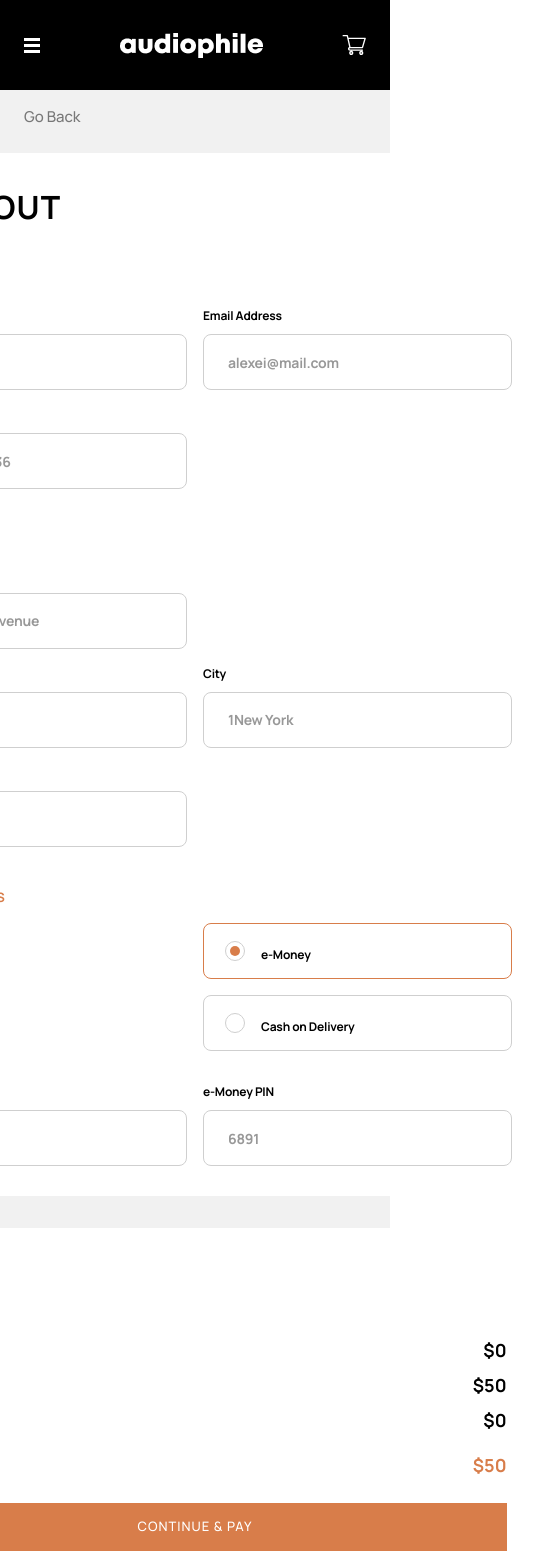
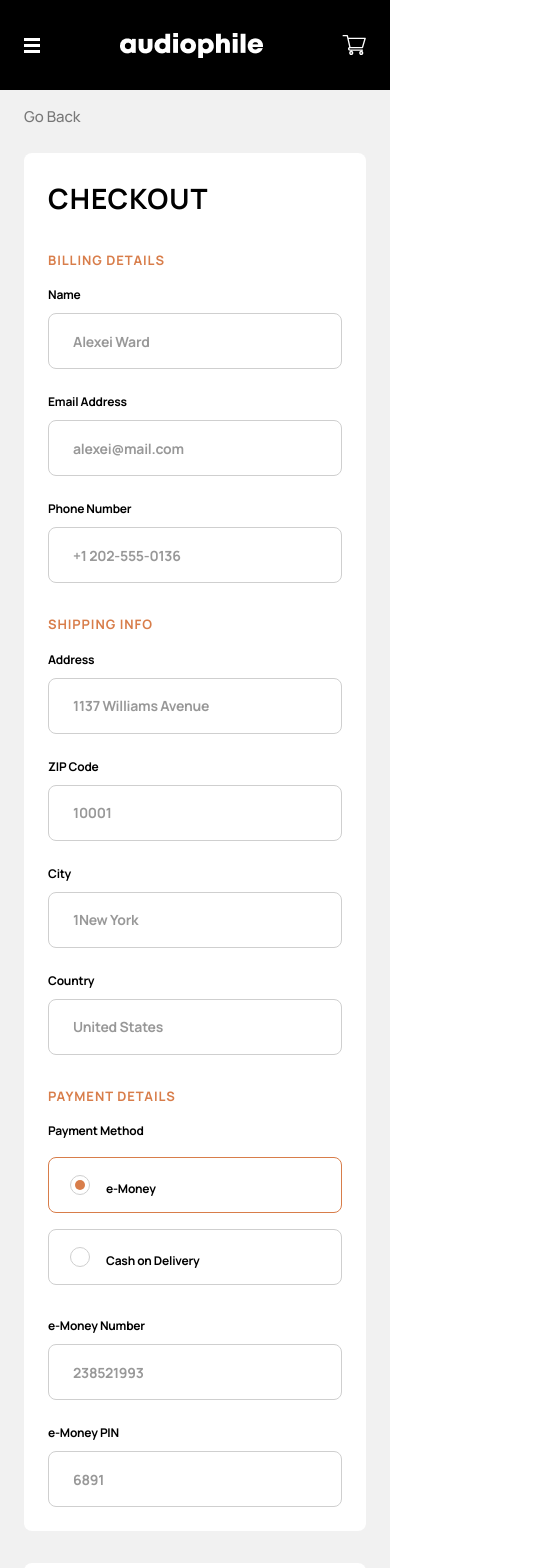
Before and after one commit to Shaimaa01/Audiophile-e-commerce-website, a React (Vite) app: page /check-out in a window 390 px wide. Shown: the top 1568 px of the page, 540 px wide, since content can reach past the window. Built offline with nearby package versions, Linux system fonts and the light colour scheme.

Commit message:
responsive mobile

```diff
--- a/src/components/OrderSummry.jsx
+++ b/src/components/OrderSummry.jsx
@@ -8,7 +8,7 @@ function OrderSummry({
   grandTotal,
 }) {
   return (
-    <div className="xl:w-[350px] max-xl:w-[689px] h-fit py-[32px] px-[33px]  bg-white rounded-[8px] ">
+    <div className="xl:w-[350px] max-xl:w-[689px] max-md:w-full h-fit py-[32px] px-[33px] max-sm:px-[24px]  bg-white rounded-[8px] ">
       <h2 className="text-black uppercase font-bold text-[18px] tracking-[1.29px] ">
         summary
       </h2>
--- a/src/pages/CheckOutPage.jsx
+++ b/src/pages/CheckOutPage.jsx
@@ -125,19 +125,19 @@ function CheckOutPage({ cartItems }) {
             console.log("Form values:", values);
             return (
               <Form noValidate onSubmit={handleSubmit}>
-                <div className="flex justify-between xl:px-[160px] max-xl:px-[39px] xl:pb-[160px] max-xl:pb-[116px] max-xl:flex-col max-xl:items-center max-xl:gap-[32px]">
+                <div className="flex justify-between xl:px-[160px] max-xl:px-[39px] max-sm:px-[24px] xl:pb-[160px] max-xl:pb-[116px] max-md:pb-[97px] max-xl:flex-col max-xl:items-center max-xl:gap-[32px]">
                   {/* check out form   */}
-                  <div className="xl:w-[730px] max-xl:w-[689px] xl:py-[54px] max-xl:py-[30px] xl:px-[48px] max-xl:px-[27.5px] bg-white rounded-[8px]">
-                    <h2 className="text-black tracking-[1.14px] font-bold text-[32px]">
+                  <div className="xl:w-[730px] max-xl:w-[689px] max-md:w-full xl:py-[54px] max-xl:py-[30px] xl:px-[48px] max-xl:px-[27.5px] max-md:p-[24px] bg-white rounded-[8px]">
+                    <h2 className="text-black tracking-[1.14px] max-sm:tracking-[1px] font-bold text-[32px] max-sm:text-[28px]">
                       CHECKOUT
                     </h2>
                     {/* Billing Details */}
-                    <h3 className="pt-[41px]  uppercase text-burnt-orange font-bold text-[13px] tracking-[0.93px]">
+                    <h3 className="pt-[41px] max-md:pt-[32px]  uppercase text-burnt-orange font-bold text-[13px] tracking-[0.93px]">
                       Billing Details
                     </h3>
-                    <div className="flex justify-between flex-wrap">
+                    <div className="flex justify-between flex-wrap max-md:w-full max-md:gap-[8px]">
                       {/* name */}
-                      <div className="flex flex-col">
+                      <div className="flex flex-col max-md:w-full">
                         <label
                           htmlFor="name"
                           className={` font-bold text-[12px] tracking-[-0.21px] mb-[9px] mt-[16px] ${
@@ -158,7 +158,7 @@ function CheckOutPage({ cartItems }) {
                             errors.name && touched.name
                               ? "border-2 border-red focus:border-red"
                               : "border-silver-gray focus:border-burnt-orange"
-                          } border rounded-[8px] w-[309px] h-[56px] pl-[24px] placeholder:text-black placeholder:opacity-40 placeholder:tracking-[-0.25px] placeholder:font-bold placeholder:text-[14px] font-bold text-[14px] tracking-[-0.25px]`}
+                          } border rounded-[8px] w-[309px] max-md:w-full h-[56px] pl-[24px] placeholder:text-black placeholder:opacity-40 placeholder:tracking-[-0.25px] placeholder:font-bold placeholder:text-[14px] font-bold text-[14px] tracking-[-0.25px]`}
                         />
                         <ErrorMessage
                           name="name"
@@ -167,7 +167,7 @@ function CheckOutPage({ cartItems }) {
                         />
                       </div>
                       {/* email */}
-                      <div className="flex flex-col">
+                      <div className="flex flex-col max-md:w-full">
                         <label
                           htmlFor="email"
                           className={` font-bold text-[12px] tracking-[-0.21px] mb-[9px] mt-[16px] ${
@@ -188,7 +188,7 @@ function CheckOutPage({ cartItems }) {
                             errors.email && touched.email
                               ? "border-2 border-red focus:border-red"
                               : "border-silver-gray focus:border-burnt-orange"
-                          } border rounded-[8px] w-[309px] h-[56px] pl-[24px] placeholder:text-black placeholder:opacity-40 placeholder:tracking-[-0.25px] placeholder:font-bold placeholder:text-[14px] font-bold text-[14px] tracking-[-0.25px]`}
+                          } border rounded-[8px] w-[309px] max-md:w-full h-[56px] pl-[24px] placeholder:text-black placeholder:opacity-40 placeholder:tracking-[-0.25px] placeholder:font-bold placeholder:text-[14px] font-bold text-[14px] tracking-[-0.25px]`}
                         />
                         <ErrorMessage
                           name="email"
@@ -197,7 +197,7 @@ function CheckOutPage({ cartItems }) {
                         />
                       </div>
                       {/* phone */}
-                      <div className="flex flex-col">
+                      <div className="flex flex-col max-md:w-full">
                         <label
                           htmlFor="phone"
                           className={` font-bold text-[12px] tracking-[-0.21px] mb-[9px] mt-[16px] ${
@@ -218,7 +218,7 @@ function CheckOutPage({ cartItems }) {
                             errors.phone && touched.phone
                               ? "border-2 border-red focus:border-red"
                               : "border-silver-gray focus:border-burnt-orange"
-                          } border rounded-[8px] w-[309px] h-[56px] pl-[24px] placeholder:text-black placeholder:opacity-40 placeholder:tracking-[-0.25px] placeholder:font-bold placeholder:text-[14px] font-bold text-[14px] tracking-[-0.25px]`}
+                          } border rounded-[8px] w-[309px] max-md:w-full h-[56px] pl-[24px] placeholder:text-black placeholder:opacity-40 placeholder:tracking-[-0.25px] placeholder:font-bold placeholder:text-[14px] font-bold text-[14px] tracking-[-0.25px]`}
                         />
                         <ErrorMessage
                           name="phone"
@@ -228,10 +228,10 @@ function CheckOutPage({ cartItems }) {
                       </div>
                     </div>
                     {/* shipping info */}
-                    <h3 className="pt-[41px]  uppercase text-burnt-orange font-bold text-[13px] tracking-[0.93px]">
+                    <h3 className="pt-[41px] max-md:pt-[32px]  uppercase text-burnt-orange font-bold text-[13px] tracking-[0.93px]">
                       shipping info
                     </h3>
-                    <div className="flex justify-between flex-wrap">
+                    <div className="flex justify-between flex-wrap max-md:gap-[8px]">
                       {/* address */}
                       <div className="flex flex-col w-full">
                         <label
@@ -254,7 +254,7 @@ function CheckOutPage({ cartItems }) {
                             errors.address && touched.address
                               ? "border-2 border-red focus:border-red"
                               : "border-silver-gray focus:border-burnt-orange"
-                          } border rounded-[8px] w-[309px] h-[56px] pl-[24px] placeholder:text-black placeholder:opacity-40 placeholder:tracking-[-0.25px] placeholder:font-bold placeholder:text-[14px] font-bold text-[14px] tracking-[-0.25px]`}
+                          } border rounded-[8px] w-full h-[56px] pl-[24px] placeholder:text-black placeholder:opacity-40 placeholder:tracking-[-0.25px] placeholder:font-bold placeholder:text-[14px] font-bold text-[14px] tracking-[-0.25px]`}
                         />
                         <ErrorMessage
                           name="address"
@@ -264,7 +264,7 @@ function CheckOutPage({ cartItems }) {
                       </div>
 
                       {/* ZIP Code */}
-                      <div className="flex flex-col ">
+                      <div className="flex flex-col max-md:w-full">
                         <label
                           htmlFor="zip"
                           className={` font-bold text-[12px] tracking-[-0.21px] mb-[9px] mt-[16px] ${
@@ -285,7 +285,7 @@ function CheckOutPage({ cartItems }) {
                             errors.zip && touched.zip
                               ? "border-2 border-red focus:border-red"
                               : "border-silver-gray focus:border-burnt-orange"
-                          } border rounded-[8px] w-[309px] h-[56px] pl-[24px] placeholder:text-black placeholder:opacity-40 placeholder:tracking-[-0.25px] placeholder:font-bold placeholder:text-[14px] font-bold text-[14px] tracking-[-0.25px]`}
+                          } border rounded-[8px] w-[309px] max-md:w-full h-[56px] pl-[24px] placeholder:text-black placeholder:opacity-40 placeholder:tracking-[-0.25px] placeholder:font-bold placeholder:text-[14px] font-bold text-[14px] tracking-[-0.25px]`}
                         />
                         <ErrorMessage
                           name="zip"
@@ -295,7 +295,7 @@ function CheckOutPage({ cartItems }) {
                       </div>
 
                       {/* City */}
-                      <div className="flex flex-col ">
+                      <div className="flex flex-col max-md:w-full">
                         <label
                           htmlFor="city"
                           className={` font-bold text-[12px] tracking-[-0.21px] mb-[9px] mt-[16px] ${
@@ -316,7 +316,7 @@ function CheckOutPage({ cartItems }) {
                             errors.city && touched.city
                               ? "border-2 border-red focus:border-red"
                               : "border-silver-gray focus:border-burnt-orange"
-                          } border rounded-[8px] w-[309px] h-[56px] pl-[24px] placeholder:text-black placeholder:opacity-40 placeholder:tracking-[-0.25px] placeholder:font-bold placeholder:text-[14px] font-bold text-[14px] tracking-[-0.25px]`}
+                          } border rounded-[8px] w-[309px] max-md:w-full h-[56px] pl-[24px] placeholder:text-black placeholder:opacity-40 placeholder:tracking-[-0.25px] placeholder:font-bold placeholder:text-[14px] font-bold text-[14px] tracking-[-0.25px]`}
                         />
                         <ErrorMessage
                           name="city"
@@ -326,7 +326,7 @@ function CheckOutPage({ cartItems }) {
                       </div>
 
                       {/* Country */}
-                      <div className="flex flex-col ">
+                      <div className="flex flex-col max-md:w-full">
                         <label
                           htmlFor="country"
                           className={` font-bold text-[12px] tracking-[-0.21px] mb-[9px] mt-[16px] ${
@@ -347,7 +347,7 @@ function CheckOutPage({ cartItems }) {
                             errors.country && touched.country
                               ? "border-2 border-red focus:border-red"
                               : "border-silver-gray focus:border-burnt-orange"
-                          } border rounded-[8px] w-[309px] h-[56px] pl-[24px] placeholder:text-black placeholder:opacity-40 placeholder:tracking-[-0.25px] placeholder:font-bold placeholder:text-[14px] font-bold text-[14px] tracking-[-0.25px]`}
+                          } border rounded-[8px] w-[309px] max-md:w-full h-[56px] pl-[24px] placeholder:text-black placeholder:opacity-40 placeholder:tracking-[-0.25px] placeholder:font-bold placeholder:text-[14px] font-bold text-[14px] tracking-[-0.25px]`}
                         />
                         <ErrorMessage
                           name="country"
@@ -357,7 +357,7 @@ function CheckOutPage({ cartItems }) {
                       </div>
                     </div>
                     {/* payment details */}
-                    <h3 className="pt-[41px]  uppercase text-burnt-orange font-bold text-[13px] tracking-[0.93px]">
+                    <h3 className="pt-[41px] max-md:pt-[32px]  uppercase text-burnt-orange font-bold text-[13px] tracking-[0.93px]">
                       payment details
                     </h3>
                     <div>
@@ -365,15 +365,15 @@ function CheckOutPage({ cartItems }) {
                       <div
                         role="group"
                         aria-labelledby="payment-method"
-                        className="flex justify-between mt-[16px]"
+                        className="flex max-sm:flex-col justify-between mt-[16px]"
                       >
-                        <h4 className="text-black font-bold text-[12px] tracking-[-0.21px] mb-[9px] ">
+                        <h4 className="text-black font-bold text-[12px] tracking-[-0.21px] mb-[9px] max-sm:mb-[17px] ">
                           Payment Method
                         </h4>
                         <div className="flex flex-col gap-[16px]">
                           {/* e-mony */}
                           <div
-                            className={`hover:border-burnt-orange border rounded-[8px] w-[309px] h-[56px] pl-[21px] flex items-center gap-[16px]  ${
+                            className={`hover:border-burnt-orange border rounded-[8px] w-[309px] max-sm:w-full h-[56px] pl-[21px] flex items-center gap-[16px]  ${
                               values.paymentMethod === "e-Money"
                                 ? "border-burnt-orange"
                                 : "border-silver-gray"
@@ -397,7 +397,7 @@ function CheckOutPage({ cartItems }) {
 
                           {/* Cash on Delivery */}
                           <div
-                            className={`hover:border-burnt-orange border rounded-[8px] w-[309px] h-[56px] pl-[21px] flex items-center gap-[16px] cursor-pointer ${
+                            className={`hover:border-burnt-orange border rounded-[8px] w-[309px] max-sm:w-full h-[56px] pl-[21px] flex items-center gap-[16px] cursor-pointer ${
                               values.paymentMethod === "Cash on Delivery"
                                 ? "border-burnt-orange"
                                 : "border-silver-gray"
@@ -423,9 +423,9 @@ function CheckOutPage({ cartItems }) {
 
                       {/* Conditional e-Money fields */}
                       {values.paymentMethod === "e-Money" && (
-                        <div className="flex justify-between flex-wrap pt-[16px]">
+                        <div className="flex justify-between flex-wrap pt-[16px] max-sm:gap-[8px]">
                           {/* e-Money Number */}
-                          <div className="flex flex-col">
+                          <div className="flex flex-col max-md:w-full">
                             <label
                               htmlFor="eMoneyNumber"
                               className={` font-bold text-[12px] tracking-[-0.21px] mb-[9px] mt-[16px] ${
@@ -446,7 +446,7 @@ function CheckOutPage({ cartItems }) {
                                 errors.eMoneyNumber && touched.eMoneyNumber
                                   ? "border-2 border-red focus:border-red"
                                   : "border-silver-gray focus:border-burnt-orange"
-                              } border rounded-[8px] w-[309px] h-[56px] pl-[24px] placeholder:text-black placeholder:opacity-40 placeholder:tracking-[-0.25px] placeholder:font-bold placeholder:text-[14px] font-bold text-[14px] tracking-[-0.25px]`}
+                              } border rounded-[8px] w-[309px] max-md:w-full h-[56px] pl-[24px] placeholder:text-black placeholder:opacity-40 placeholder:tracking-[-0.25px] placeholder:font-bold placeholder:text-[14px] font-bold text-[14px] tracking-[-0.25px]`}
                             />
                             <ErrorMessage
                               name="eMoneyNumber"
@@ -456,7 +456,7 @@ function CheckOutPage({ cartItems }) {
                           </div>
 
                           {/* e-Money PIN */}
-                          <div className="flex flex-col">
+                          <div className="flex flex-col max-md:w-full">
                             <label
                               htmlFor="eMoneyPIN"
                               className={` font-bold text-[12px] tracking-[-0.21px] mb-[9px] mt-[16px] ${
@@ -477,7 +477,7 @@ function CheckOutPage({ cartItems }) {
                                 errors.eMoneyPIN && touched.eMoneyPIN
                                   ? "border-2 border-red focus:border-red"
                                   : "border-silver-gray focus:border-burnt-orange"
-                              } border rounded-[8px] w-[309px] h-[56px] pl-[24px] placeholder:text-black placeholder:opacity-40 placeholder:tracking-[-0.25px] placeholder:font-bold placeholder:text-[14px] font-bold text-[14px] tracking-[-0.25px]`}
+                              } border rounded-[8px] w-[309px] max-md:w-full h-[56px] pl-[24px] placeholder:text-black placeholder:opacity-40 placeholder:tracking-[-0.25px] placeholder:font-bold placeholder:text-[14px] font-bold text-[14px] tracking-[-0.25px]`}
                             />
                             <ErrorMessage
                               name="eMoneyPIN"
```
Also changed, not shown: src/App.css (+11 -1 lines), src/components/Header.jsx (+14 -4 lines), src/components/ThankYou.jsx (+7 -7 lines), src/components/ThreeProducts.jsx (+6 -6 lines).
